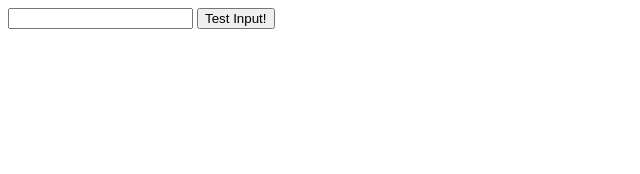
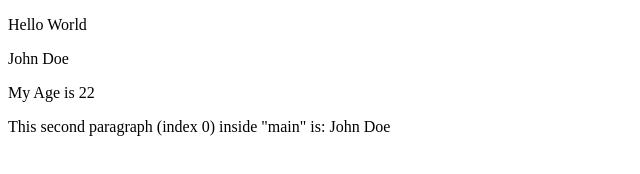
Before and after one commit to webDev5464/JavaScript-README, a plain HTML site: page index.html in a window 1280 px wide. Shown: the whole page, without its empty margins (0-640 px from the left). Drawn offline with Linux system fonts and the light colour scheme.

Commit message:
On Working DOM Elements inside finding elements by Tag Name

```diff
--- a/index.html
+++ b/index.html
@@ -4,33 +4,28 @@
 <head>
   <meta charset="UTF-8">
   <meta name="viewport" content="width=device-width, initial-scale=1.0">
-  <title>Document</title>
+  <title>JavaScript Testing File</title>
 </head>
 
 <body>
-  <input type="text" id="input">
-  <button type="submit" onclick="resultFunction()">Test Input!</button>
-  <p id="result"></p>
+
+  <div id="main">
+    <p>Hello World</p>
+    <p>John Doe</p>
+  </div>
+
+  <p>My Age is 22</p>
+
+  <p id="demo"></p>
 
   <script>
-    let resultFunction = () => {
-      const result = document.getElementById("result")
-      result.innerHTML = ""
-      let input = document.getElementById("input").value
+    const x = document.getElementById("main")
+    const y = x.getElementsByTagName("p")
 
-      try {
-        if (input.trim() == "") throw "empty"
-        if (isNaN(input)) throw "Not a Number!"
-        input = Number(input)
-        if (input < 5) throw "too low"
-        if (input > 10) throw "too high"
-      } catch (e) {
-        result.innerHTML = "input is " + e
-      } finally {
-        result.innerHTML = "Done"
-      }
-    }
+    document.getElementById("demo").innerHTML = 'This second paragraph (index 0) inside "main" is: ' + y[1].innerHTML
   </script>
+
+  <script src="./index.js"></script>
 </body>
 
 </html>
```
Also changed, not shown: index.js (deleted, +0 -8 lines), testing.json (deleted, +0 -8 lines), README.md, pic_htmltree.gif (added).
